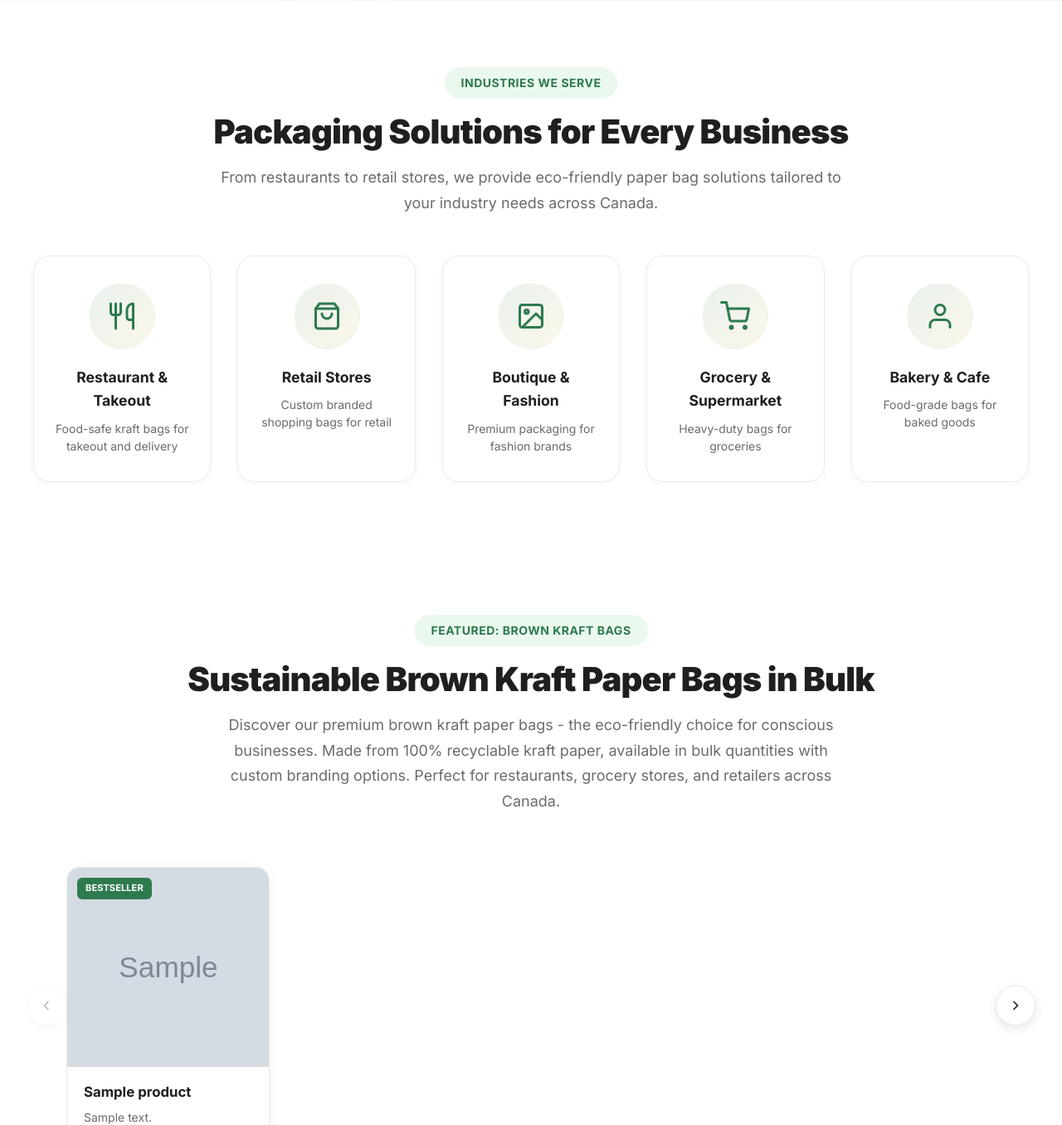
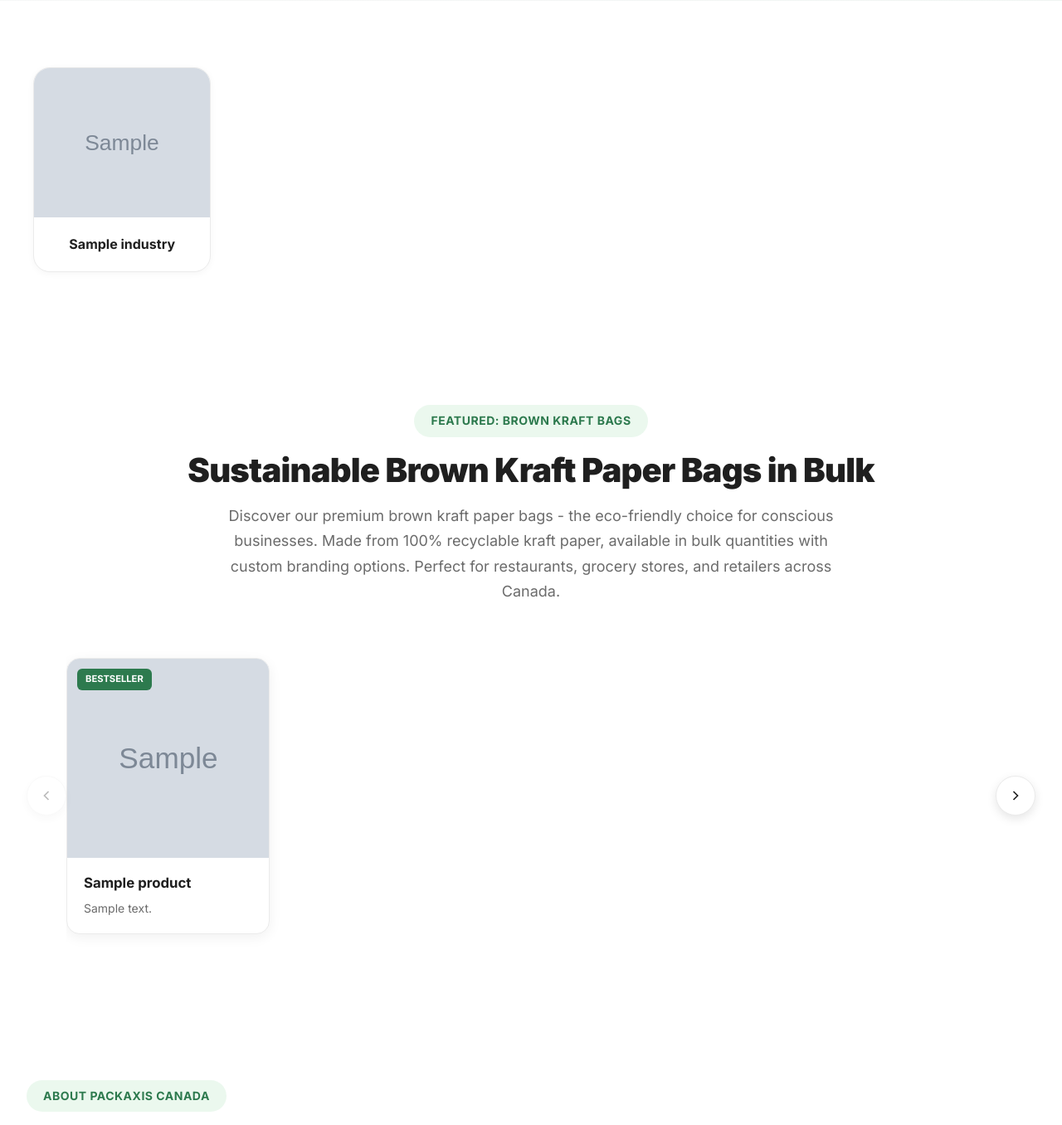
Before and after one commit to printnkraft/packaxis-app, a Django app: page / in a window 1280 px wide; the page is wider, and only the part inside the window is pictured. Shown: the part 666-2022 px from the top of that part at 83% size. Run offline with Django 5.2, Linux system fonts and the light colour scheme; tables that the repository leaves empty hold one stand-in row (values such as "Sample post"); grey boxes marked "Sample" are stand-in pictures; some libraries are stand-ins or nearby versions.

Commit message:
Convert industries section to use database-driven images with backend management

```diff
--- a/core/models.py
+++ b/core/models.py
@@ -99,6 +99,25 @@ class Service(models.Model):
         return self.title
 
 
+class Industry(models.Model):
+    """Industries displayed on the homepage"""
+    title = models.CharField(max_length=200, help_text="Industry name (e.g., Restaurant & Takeout)")
+    image = models.ImageField(upload_to='industries/', help_text="Industry icon/image")
+    url = models.CharField(max_length=200, help_text="URL path (e.g., /restaurant-paper-bags/)")
+    order = models.IntegerField(default=0, help_text="Display order (lower numbers appear first)")
+    is_active = models.BooleanField(default=True, help_text="Show/hide this industry")
+    created_at = models.DateTimeField(auto_now_add=True)
+    updated_at = models.DateTimeField(auto_now=True)
+
+    class Meta:
+        ordering = ['order', 'title']
+        verbose_name = "Industry"
+        verbose_name_plural = "Industries"
+
+    def __str__(self):
+        return self.title
+
+
 class Quote(models.Model):
     """Quote requests from customers"""
     name = models.CharField(max_length=200, help_text="Customer name")
--- a/core/templates/core/index.html
+++ b/core/templates/core/index.html
@@ -25,66 +25,17 @@
     <!-- Industries Section -->
     <section id="industries" class="industries">
         <div class="container">
-            <div class="section-header">
-                <span class="section-tag">Industries We Serve</span>
-                <h2 class="section-title">Packaging Solutions for Every Business</h2>
-                <p class="section-description">From restaurants to retail stores, we provide eco-friendly paper bag solutions tailored to your industry needs across Canada.</p>
-            </div>
             <div class="industries-grid">
-                <a href="{% url 'core:restaurant_paper_bags' %}" class="industry-card">
-                    <div class="industry-icon">
-                        <svg viewBox="0 0 24 24" fill="none" stroke="currentColor" stroke-width="2" stroke-linecap="round" stroke-linejoin="round">
-                            <path d="M3 2v7c0 1.1.9 2 2 2h4a2 2 0 0 0 2-2V2"/>
-                            <path d="M7 2v20"/>
-                            <path d="M21 15V2v0a5 5 0 0 0-5 5v6c0 1.1.9 2 2 2h3Zm0 0v7"/>
-                        </svg>
+                {% for industry in industries %}
+                <a href="{{ industry.url }}" class="industry-card">
+                    <div class="industry-image">
+                        <img src="{{ industry.image.url }}" alt="{{ industry.title }}">
                     </div>
-                    <h3>Restaurant & Takeout</h3>
-                    <p>Food-safe kraft bags for takeout and delivery</p>
+                    <h3>{{ industry.title }}</h3>
                 </a>
-                <a href="{% url 'core:retail_paper_bags' %}" class="industry-card">
-                    <div class="industry-icon">
-                        <svg viewBox="0 0 24 24" fill="none" stroke="currentColor" stroke-width="2" stroke-linecap="round" stroke-linejoin="round">
-                            <path d="M6 2L3 6v14a2 2 0 0 0 2 2h14a2 2 0 0 0 2-2V6l-3-4z"/>
-                            <line x1="3" y1="6" x2="21" y2="6"/>
-                            <path d="M16 10a4 4 0 0 1-8 0"/>
-                        </svg>
-                    </div>
-                    <h3>Retail Stores</h3>
-                    <p>Custom branded shopping bags for retail</p>
-                </a>
-                <a href="{% url 'core:boutique_packaging' %}" class="industry-card">
-                    <div class="industry-icon">
-                        <svg viewBox="0 0 24 24" fill="none" stroke="currentColor" stroke-width="2" stroke-linecap="round" stroke-linejoin="round">
-                            <rect x="3" y="3" width="18" height="18" rx="2" ry="2"/>
-                            <circle cx="8.5" cy="8.5" r="1.5"/>
-                            <polyline points="21 15 16 10 5 21"/>
-                        </svg>
-                    </div>
-                    <h3>Boutique & Fashion</h3>
-                    <p>Premium packaging for fashion brands</p>
-                </a>
-                <a href="{% url 'core:grocery_paper_bags' %}" class="industry-card">
-                    <div class="industry-icon">
-                        <svg viewBox="0 0 24 24" fill="none" stroke="currentColor" stroke-width="2" stroke-linecap="round" stroke-linejoin="round">
-                            <circle cx="9" cy="21" r="1"/>
-                            <circle cx="20" cy="21" r="1"/>
-                            <path d="M1 1h4l2.68 13.39a2 2 0 0 0 2 1.61h9.72a2 2 0 0 0 2-1.61L23 6H6"/>
-                        </svg>
-                    </div>
-                    <h3>Grocery & Supermarket</h3>
-                    <p>Heavy-duty bags for groceries</p>
-                </a>
-                <a href="{% url 'core:bakery_paper_bags' %}" class="industry-card">
-                    <div class="industry-icon">
-                        <svg viewBox="0 0 24 24" fill="none" stroke="currentColor" stroke-width="2" stroke-linecap="round" stroke-linejoin="round">
-                            <path d="M20 21v-2a4 4 0 0 0-4-4H8a4 4 0 0 0-4 4v2"/>
-                            <circle cx="12" cy="7" r="4"/>
-                        </svg>
-                    </div>
-                    <h3>Bakery & Cafe</h3>
-                    <p>Food-grade bags for baked goods</p>
-                </a>
+                {% empty %}
+                <p>No industries available at the moment.</p>
+                {% endfor %}
             </div>
         </div>
     </section>
--- a/core/views.py
+++ b/core/views.py
@@ -2,7 +2,7 @@ from django.shortcuts import render, get_object_or_404, redirect
 from django.contrib import messages
 from django.core.mail import send_mail
 from django.conf import settings
-from .models import MenuItem, Product, Service, Quote, FAQ
+from .models import MenuItem, Product, Service, Quote, FAQ, Industry
 import logging
 
 logger = logging.getLogger(__name__)
@@ -63,9 +63,11 @@ def index(request):
 
     products = Product.objects.filter(is_active=True)
     services = Service.objects.filter(is_active=True)
+    industries = Industry.objects.filter(is_active=True)
     context = {
         'products': products,
-        'services': services
+        'services': services,
+        'industries': industries
     }
     return render(request, 'core/index.html', context)
 
--- a/static/css/styles.css
+++ b/static/css/styles.css
@@ -735,7 +735,7 @@ section {
 
 .industry-card {
     background: white;
-    padding: 2rem 1.5rem;
+    padding: 0;
     border-radius: 20px;
     box-shadow: var(--shadow-sm);
     transition: all 0.4s cubic-bezier(0.4, 0, 0.2, 1);
@@ -746,6 +746,7 @@ section {
     display: flex;
     flex-direction: column;
     align-items: center;
+    overflow: hidden;
 }
 
 .industry-card:hover {
@@ -754,47 +755,30 @@ section {
     border-color: var(--primary-color);
 }
 
-.industry-icon {
-    width: 80px;
-    height: 80px;
-    background: linear-gradient(135deg, rgba(45, 122, 78, 0.1) 0%, rgba(212, 175, 55, 0.1) 100%);
-    border-radius: 50%;
-    display: flex;
-    align-items: center;
-    justify-content: center;
-    margin-bottom: 1.25rem;
-    transition: all 0.4s ease;
-    border: 2px solid transparent;
-}
-
-.industry-card:hover .industry-icon {
-    background: linear-gradient(135deg, var(--primary-color) 0%, var(--secondary-color) 100%);
-    border-color: var(--accent-color);
-    transform: rotate(10deg) scale(1.1);
-}
-
-.industry-icon svg {
-    width: 36px;
-    height: 36px;
-    color: var(--primary-color);
-    transition: color 0.3s ease;
-}
-
-.industry-card:hover .industry-icon svg {
-    color: white;
+.industry-image {
+    width: 100%;
+    height: 180px;
+    overflow: hidden;
+    position: relative;
+}
+
+.industry-image img {
+    width: 100%;
+    height: 100%;
+    object-fit: cover;
+    transition: transform 0.4s ease;
+}
+
+.industry-card:hover .industry-image img {
+    transform: scale(1.1);
 }
 
 .industry-card h3 {
-    font-size: 1.1rem;
+    font-size: 1rem;
     font-weight: 700;
-    margin-bottom: 0.5rem;
+    padding: 1.25rem 1rem;
     color: var(--text-dark);
-}
-
-.industry-card p {
-    font-size: 0.875rem;
-    color: var(--text-light);
-    line-height: 1.5;
+    margin: 0;
 }
 
 /* ===== About Section ===== */
```
Also changed, not shown: core/admin.py (+27 -1 lines), core/migrations/0005_industry.py (added).
